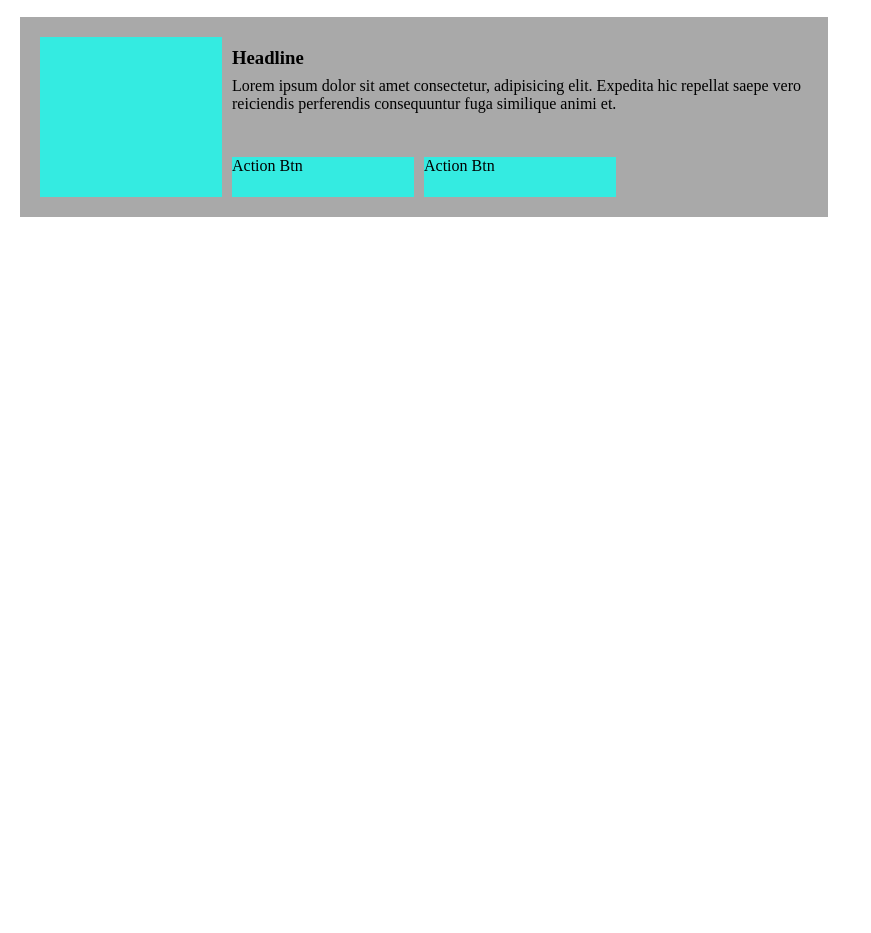
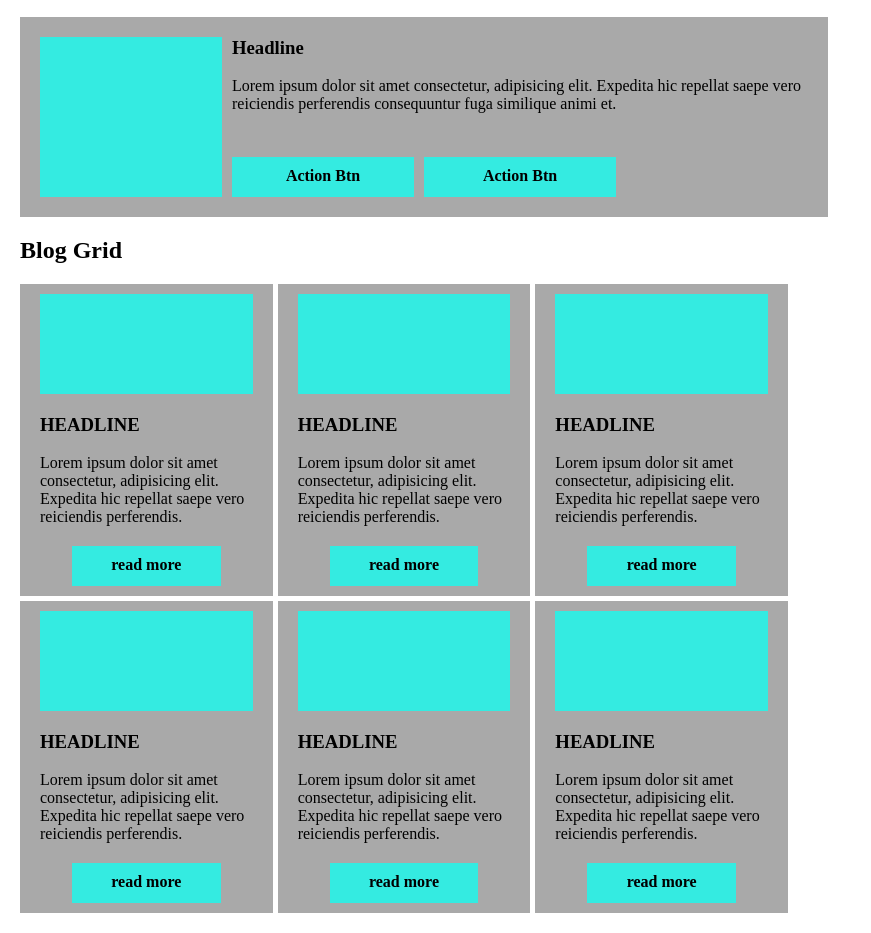
Before and after one commit to harinathvutla/Grid, a plain HTML site: page index.html in a window 1280 px wide. Shown: the part 4980-5913 px from the top of the page, without its empty margins (0-871 px from the left). Before the commit the page ends 5217 px from the top, so only its background shows below. Drawn offline with Linux system fonts and the light colour scheme.

Commit message:
Blog List css fix, Blog Gird

```diff
--- a/index.html
+++ b/index.html
@@ -161,5 +161,46 @@
             <div class="blog-button2">Action Btn</div>
         </div>
     </div>
+    <div>
+        <h2 class="heading">Blog Grid</h2>
+        <div class="blog-grid-container">
+            <div class="blog-grid">
+                <div class="blog-grid-picture"></div>
+                <h3 class="blog-grid-headline">HEADLINE</h3>
+                <div class="blog-grid-text">Lorem ipsum dolor sit amet consectetur, adipisicing elit. Expedita hic repellat saepe vero reiciendis perferendis.</div>
+                <div class="blog-grid-button">read more</div>
+            </div>
+            <div class="blog-grid">
+                <div class="blog-grid-picture"></div>
+                <h3 class="blog-grid-headline">HEADLINE</h3>
+                <div class="blog-grid-text">Lorem ipsum dolor sit amet consectetur, adipisicing elit. Expedita hic repellat saepe vero reiciendis perferendis.</div>
+                <div class="blog-grid-button">read more</div>
+            </div>
+            <div class="blog-grid">
+                <div class="blog-grid-picture"></div>
+                <h3 class="blog-grid-headline">HEADLINE</h3>
+                <div class="blog-grid-text">Lorem ipsum dolor sit amet consectetur, adipisicing elit.  Expedita hic repellat saepe vero reiciendis perferendis.</div>
+                <div class="blog-grid-button">read more</div>
+            </div>
+            <div class="blog-grid">
+                <div class="blog-grid-picture"></div>
+                <h3 class="blog-grid-headline">HEADLINE</h3>
+                <div class="blog-grid-text">Lorem ipsum dolor sit amet consectetur, adipisicing elit. Expedita hic repellat saepe vero reiciendis perferendis.</div>
+                <div class="blog-grid-button">read more</div>
+            </div>
+            <div class="blog-grid">
+                <div class="blog-grid-picture"></div>
+                <h3 class="blog-grid-headline">HEADLINE</h3>
+                <div class="blog-grid-text">Lorem ipsum dolor sit amet consectetur, adipisicing elit. Expedita hic repellat saepe vero reiciendis perferendis.</div>
+                <div class="blog-grid-button">read more</div>
+            </div>
+            <div class="blog-grid">
+                <div class="blog-grid-picture"></div>
+                <h3 class="blog-grid-headline">HEADLINE</h3>
+                <div class="blog-grid-text">Lorem ipsum dolor sit amet consectetur, adipisicing elit. Expedita hic repellat saepe vero reiciendis perferendis.</div>
+                <div class="blog-grid-button">read more</div>
+            </div>
+        </div>
+    </div>
 </body>
 </html>
--- a/styles.css
+++ b/styles.css
@@ -228,7 +228,6 @@
 
 .blog-headline {
 	grid-area: blogHeadline;
-	margin-top: 10px;
 }
 
 .blog-text {
@@ -245,3 +244,50 @@
 	grid-area: blogButton2;
 	background-color: #34ebe1;
 }
+
+.blog-button1,
+.blog-button2 {
+	text-align: center;
+	padding-top: 10px;
+	font-weight: 600;
+}
+
+.blog-grid-container {
+	display: grid;
+	grid-template-columns: repeat(3, 1fr);
+	grid-auto-rows: minmax(150px, auto);
+	width: 60vw;
+	margin: 20px;
+	gap: 5px;
+}
+
+.blog-grid {
+	display: grid;
+	grid-template-columns: 1fr;
+	grid-auto-rows: minmax(40px, auto);
+	width: 100%;
+	background-color: darkgray;
+	padding: 10px 20px;
+	box-sizing: border-box;
+}
+
+.blog-grid-picture {
+	height: 100px;
+	background-color: #34ebe1;
+	margin-bottom: 20px;
+}
+
+.blog-grid-text {
+	margin-bottom: 20px;
+}
+
+.blog-grid-button {
+	align-self: center;
+	text-align: center;
+	background-color: #34ebe1;
+	width: 70%;
+	height: 30px;
+	margin: 0 auto;
+	font-weight: 600;
+	padding-top: 10px;
+}
```
